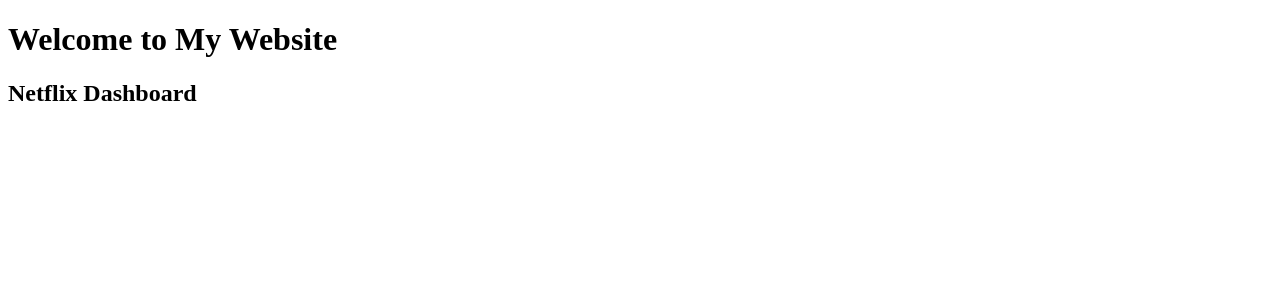
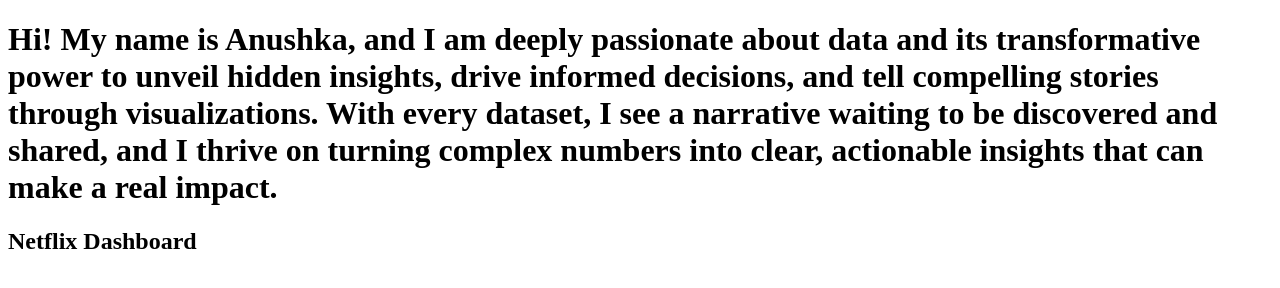
Before and after one commit to AnushkaAP/AnushkaAP.github.io, a plain HTML site: page index.html in a window 1280 px wide. Shown: the top 288 px of the page. Drawn offline with Linux system fonts and the light colour scheme.

Commit message:
index.html

```diff
--- a/index.html
+++ b/index.html
@@ -1,30 +1,14 @@
-<!--<!DOCTYPE html>
-<html lang="en">
-<head>
-    <meta charset="UTF-8">
-    <meta name="viewport" content="width=device-width, initial-scale=1.0">
-    <title>My Website with Images</title>
-</head>
-<body>
-    <h1>Welcome to My Website</h1>
-    <p>This is my website with images.</p>
-    <img src="Health Insurance Dashboard.PNG" alt="Health Insurance Dashboard with Power BI">
-    <img src="Spotify Dashboard.PNG" alt="Spotify Dashboard with Power BI">
-    <!-- <img src="Netflix Dashboard.PNG" alt="Netflix Dashboard with Tableau">
-
-</body>
-</html>-->
 <!DOCTYPE html>
 <html lang="en">
 <head>
     <meta charset="UTF-8">
     <meta name="viewport" content="width=device-width, initial-scale=1.0">
-    <title>My Website with Tableau Dashboard</title>
+    <title>Anushka Anthony Panikulam | Data Analyst</title>
 </head>
 <body>
     <!-- Header Section -->
     <header>
-        <h1>Welcome to My Website</h1>
+        <h1>Hi! My name is Anushka, and I am deeply passionate about data and its transformative power to unveil hidden insights, drive informed decisions, and tell compelling stories through visualizations. With every dataset, I see a narrative waiting to be discovered and shared, and I thrive on turning complex numbers into clear, actionable insights that can make a real impact.</h1>
     </header>
 
     <!-- Main Content Section -->
```
